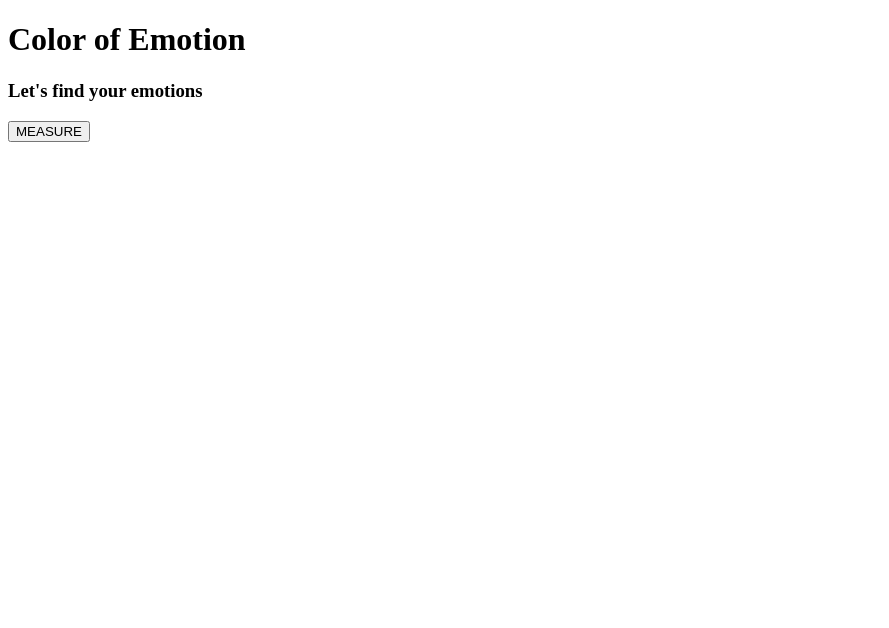
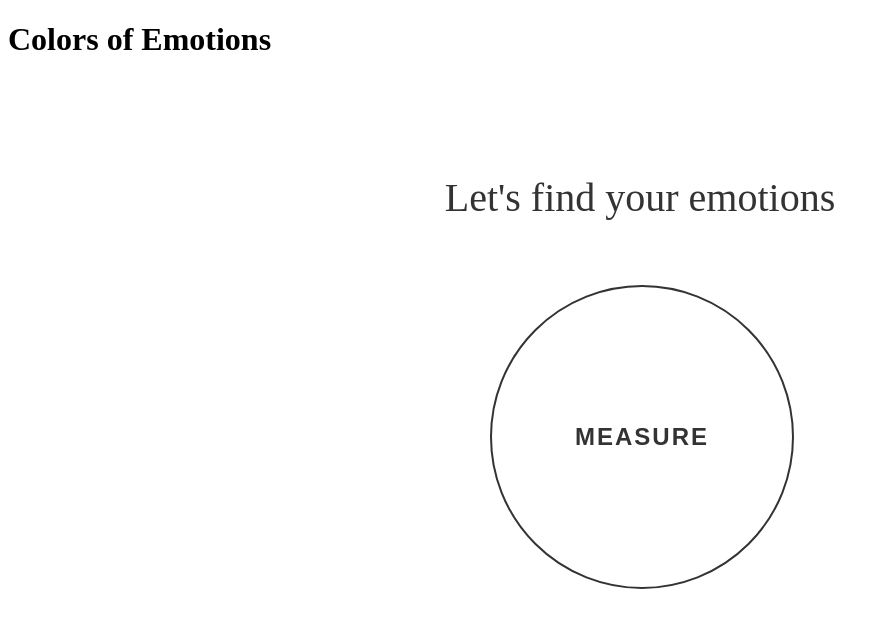
Before and after one commit to PoloCeleste/Color_of_Emotion, a Vue app in the folder front/vue-server/: page / in a window 1280 px wide. Shown: the top 628 px of the page, without its empty margins (0-889 px from the left). Built offline with nearby package versions, Linux system fonts and the light colour scheme.

Commit message:
241120 circle

```diff
--- a/front/vue-server/src/App.vue
+++ b/front/vue-server/src/App.vue
@@ -2,7 +2,7 @@
   <div>
     <!-- <RouterLink :to="{ name: 'Start'}"></RouterLink>
     <RouterLink :to="{ name: 'Recommend'}"></RouterLink> -->
-    <h1>Color of Emotion</h1>
+    <h1>Colors of Emotions</h1>
     <RouterView />
   </div>
 </template>
--- a/front/vue-server/src/components/MeasureModal.vue
+++ b/front/vue-server/src/components/MeasureModal.vue
@@ -56,6 +56,7 @@ const handleCapture = (imageData) => {
   display: flex;
   justify-content: center;
   align-items: center;
+  z-index: 1000
 }
 
 .modal-content {
--- a/front/vue-server/src/views/StartView.vue
+++ b/front/vue-server/src/views/StartView.vue
@@ -1,8 +1,32 @@
 <template>
-  <div>
-    <h3>Let's find your emotions</h3>
-    <button @click="openModal">MEASURE</button>
-    <button v-if="measurementComplete" @click="goToRecommend">START</button>
+  <div class="start-container">
+    <div class="content-wrapper">
+      <h3 class="title">Let's find your emotions</h3>
+      <div class="circle-container">
+        <!-- SVG 애니메이션 추가 -->
+        <svg v-if="measurementComplete" class="circle-effect" viewBox="0 0 100 100">
+          <circle class="wave" cx="50" cy="50" r="48" />
+          <circle class="wave" cx="50" cy="50" r="48" />
+          <circle class="wave" cx="50" cy="50" r="48" />
+        </svg>
+        <div class="circle">
+          <button
+            v-if="!measurementComplete"
+            class="measure-button"
+            @click="openModal"
+          >
+            MEASURE
+          </button>
+          <button
+            v-else
+            class="measure-button"
+            @click="goToRecommend"
+          >
+            START
+          </button>
+        </div>
+      </div>
+    </div>
     <MeasureModal
       :isOpen="isModalOpen"
       @close="closeModal"
@@ -42,5 +66,148 @@ const completeMeasurement = () => {
 </script>
 
 <style scoped>
+.start-container {
+  width: 100%;
+  height: 70vh;
+  background-color: white;
+  display: flex;
+  justify-content: center;
+  align-items: center;
+  position: relative;  /* 추가 */
+  z-index: 1;  /* 추가 */
+}
 
+.content-wrapper {
+  display: flex;
+  flex-direction: column;
+  align-items: center;
+  gap: 2rem;
+}
+
+.title {
+  font-size: 2.5rem;
+  color: #333;
+  margin-bottom: 2rem;
+  font-weight: 500;
+}
+
+.circle {
+  width: 300px;
+  height: 300px;
+  background-color: white;
+  border: 2px solid #333;
+  border-radius: 50%;
+  display: flex;
+  justify-content: center;
+  align-items: center;
+  transition: transform 0.3s ease;
+}
+
+.circle:hover {
+  transform: scale(1.05);
+}
+
+.measure-button {
+  padding: 20px 40px;
+  font-size: 1.5rem;
+  font-weight: bold;
+  color: #333;
+  background: transparent;
+  border: none;
+  cursor: pointer;
+  transition: color 0.3s ease;
+  letter-spacing: 2px;
+}
+
+.measure-button:hover {
+  color: #4CAF50;
+}
+
+.start-button {
+  padding: 20px 40px;
+  font-size: 1.5rem;
+  font-weight: bold;
+  color: #4CAF50;
+  background: transparent;
+  border: none;
+  cursor: pointer;
+  transition: all 0.3s ease;
+  letter-spacing: 2px;
+  z-index: 3;
+}
+
+.start-button:hover {
+  background-color: #45a049;
+  transform: scale(1.05);
+}
+
+/* 웨이브 효과 */
+.circle-container {
+  position: relative;
+  width: 300px;
+  height: 300px;
+  z-index: 2;  /* 수정 */
+}
+
+.circle {
+  position: absolute;
+  top: 0;
+  left: 0;
+  width: 100%;
+  height: 100%;
+  background-color: white;
+  border: 2px solid #333;
+  border-radius: 50%;
+  display: flex;
+  justify-content: center;
+  align-items: center;
+  z-index: 2;
+}
+
+.circle-effect {
+  position: absolute;
+  top: 0;
+  left: 0;
+  width: 100%;
+  height: 100%;
+  z-index: 1;
+}
+
+.wave {
+  fill: none;
+  stroke-width: 1px;
+  stroke-linecap: round;
+  animation: wave 3s ease-in-out infinite;
+  transform-origin: center; /* 회전 중심점 설정 */
+}
+
+.wave:nth-child(1) {
+  stroke: rgba(76, 175, 80, 0.3);
+  animation-delay: 0s;
+}
+
+.wave:nth-child(2) {
+  stroke: rgba(76, 175, 80, 0.2);
+  animation-delay: 1s;
+}
+
+.wave:nth-child(3) {
+  stroke: rgba(76, 175, 80, 0.1);
+  animation-delay: 2s;
+}
+
+@keyframes wave {
+  0% {
+    transform: rotate(0deg) scale(0.9);
+    opacity: 0.3;
+  }
+  50% {
+    transform: rotate(180deg) scale(1.1);
+    opacity: 0.5;
+  }
+  100% {
+    transform: rotate(360deg) scale(0.9);
+    opacity: 0.3;
+  }
+}
 </style>
```
